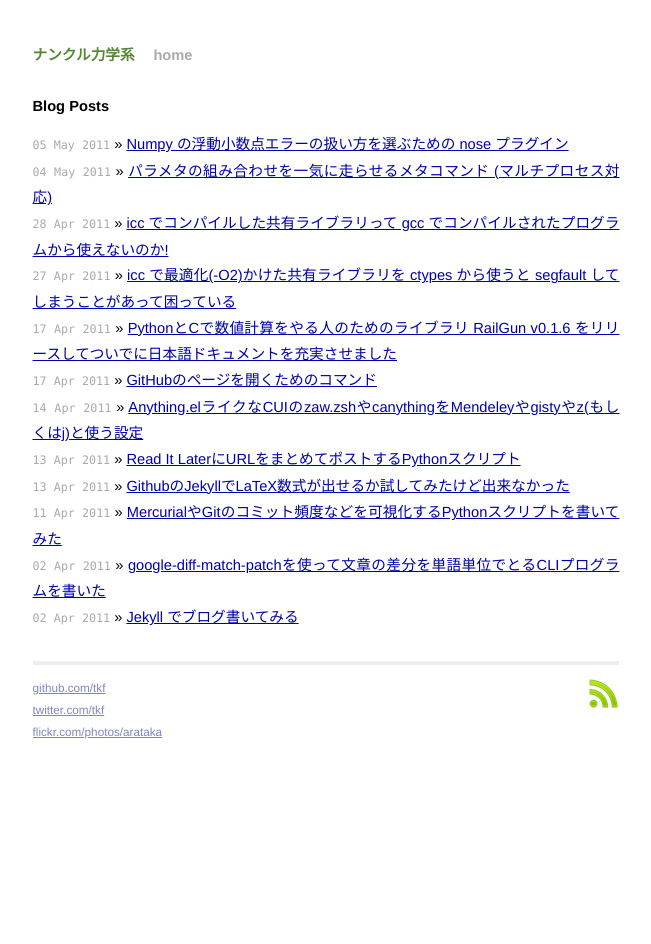
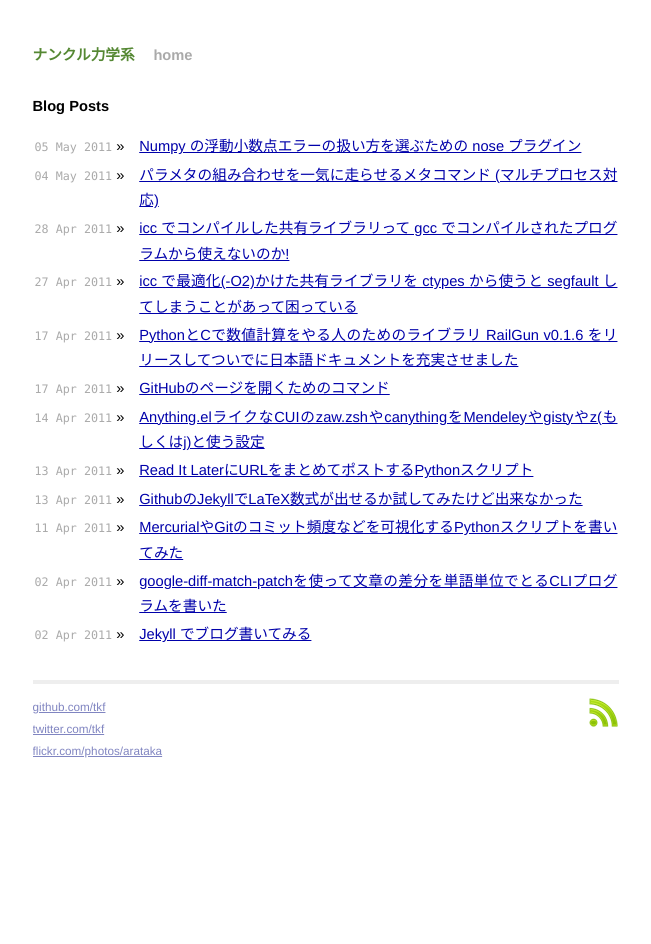
Before and after one commit to arataka/arataka.github.com, a Jekyll site: the page built from index.html, in a window 1280 px wide. Shown: the whole page, without its empty margins (314-965 px from the left). Built offline with Jekyll 4.4.1, drawn with Linux system fonts in a browser that asks for light colours; comment, search, counter and statistics services are not loaded.

Commit message:
"posts" listing uses table now

```diff
--- a/css/screen.css
+++ b/css/screen.css
@@ -46,23 +46,9 @@ a:visited {
   color: #a0a;
 }
 
-table, th, td {
-  border: 1px solid #e3e3ee;
-}
-
 table {
   font-size: inherit;
-  border-collapse: collapse;
   font: 100%;
-}
-
-th {
-  background: #f5f5f5;
-  padding: 5px;
-}
-
-td {
-  padding: 5px;
 }
 
 /*****************************************************************************/
@@ -71,16 +57,21 @@ td {
 /*
 /*****************************************************************************/
 
-ul.posts {
+table.posts {
   list-style-type: none;
   margin-bottom: 2em;
 }
 
-  ul.posts li {
+  table.posts td {
     line-height: 1.75em;
+    vertical-align: top;
   }
 
-  ul.posts span {
+  table.posts td.date {
+    width: 7em;
+  }
+
+  table.posts span {
     color: #aaa;
     font-family: Monaco, "Courier New", monospace;
     font-size: 80%;
@@ -194,6 +185,23 @@ ul.posts {
     margin-top: 2em;
   }
 
+  #post table, #post th, #post td {
+    border: 1px solid #e3e3ee;
+  }
+
+  #post table {
+      border-collapse: collapse;
+  }
+
+  #post th {
+      background: #f5f5f5;
+      padding: 5px;
+  }
+
+  #post td {
+      padding: 5px;
+  }
+
   /* terminal */
 
   #post pre.terminal {
--- a/index.html
+++ b/index.html
@@ -5,9 +5,12 @@ title: ナンクル力学系
 
 <div id="home">
   <h1>Blog Posts</h1>
-  <ul class="posts">
+  <table class="posts">
     {% for post in site.posts %}
-      <li><span>{{ post.date | date_to_string }}</span> &raquo; <a href="{{ post.url }}">{{ post.title }}</a></li>
+    <tr>
+      <td class="date"><span>{{ post.date | date_to_string }}</span> &raquo;</td>
+      <td><a href="{{ post.url }}">{{ post.title }}</a></td>
+    </tr>
     {% endfor %}
-  </ul>
+  </table>
 </div>
```
Also changed, not shown: _layouts/post.html (+6 -3 lines).
